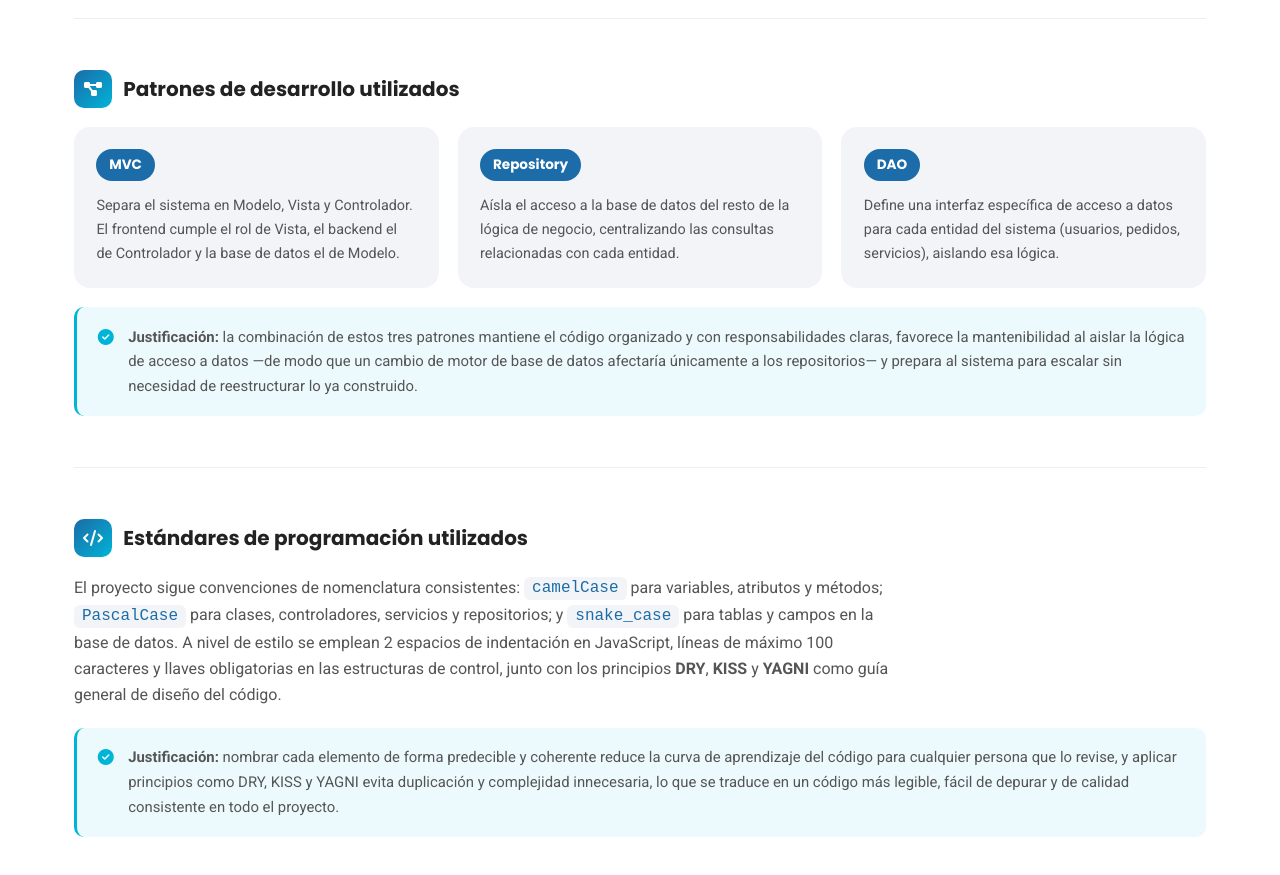
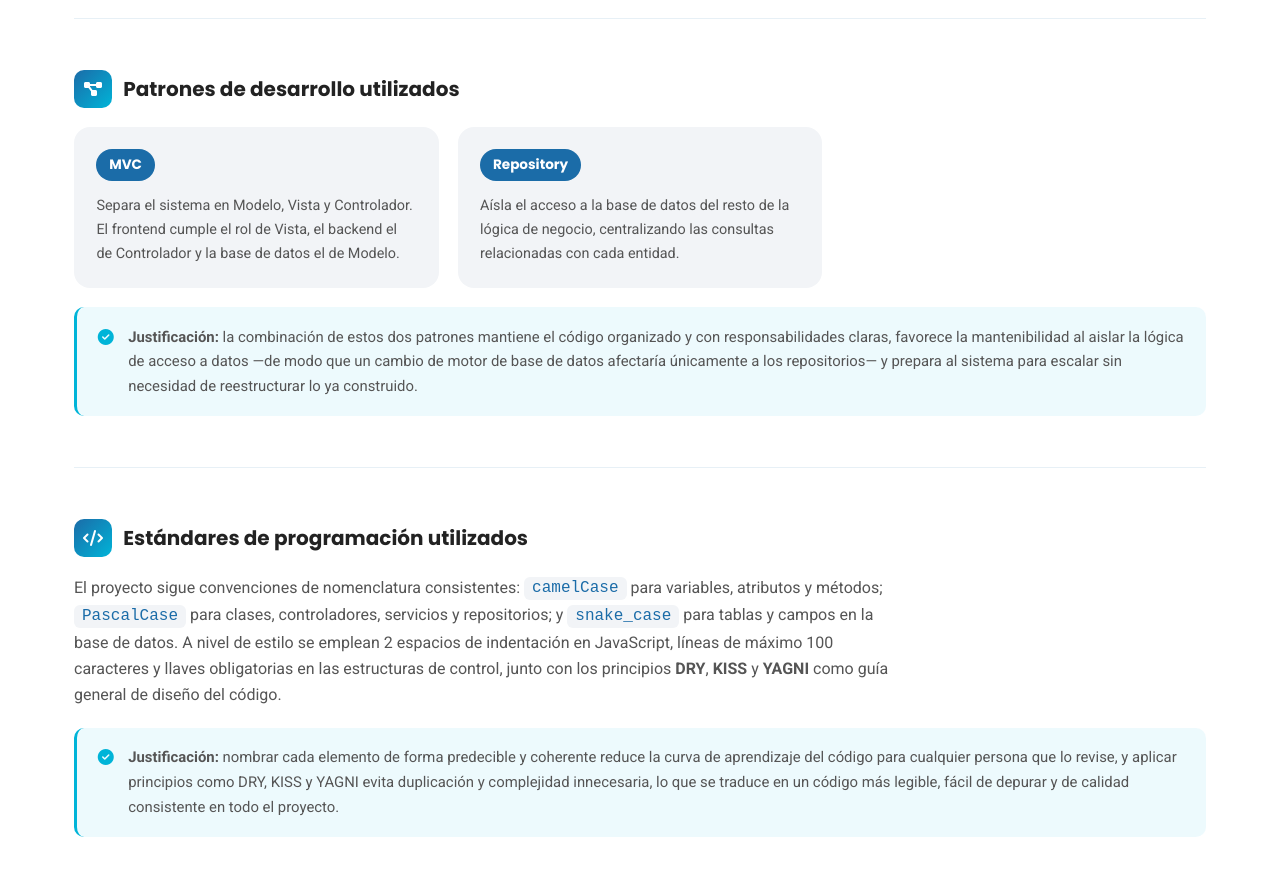
Before and after one commit to kevmorenome/Exposicion_Figma, a plain HTML site: page index.html in a window 1280 px wide. Shown: the part 5060-5935 px from the top of the page. Drawn offline with Linux system fonts and the light colour scheme.

Commit message:
cambio en patrones

```diff
--- a/index.html
+++ b/index.html
@@ -316,14 +316,10 @@
             <span class="pattern-card__badge">Repository</span>
             <p>Aísla el acceso a la base de datos del resto de la lógica de negocio, centralizando las consultas relacionadas con cada entidad.</p>
           </div>
-          <div class="pattern-card">
-            <span class="pattern-card__badge">DAO</span>
-            <p>Define una interfaz específica de acceso a datos para cada entidad del sistema (usuarios, pedidos, servicios), aislando esa lógica.</p>
-          </div>
         </div>
         <div class="justification">
           <i class="fa-solid fa-circle-check"></i>
-          <p><strong>Justificación:</strong> la combinación de estos tres patrones mantiene el código organizado y con responsabilidades claras, favorece la mantenibilidad al aislar la lógica de acceso a datos —de modo que un cambio de motor de base de datos afectaría únicamente a los repositorios— y prepara al sistema para escalar sin necesidad de reestructurar lo ya construido.</p>
+          <p><strong>Justificación:</strong> la combinación de estos dos patrones mantiene el código organizado y con responsabilidades claras, favorece la mantenibilidad al aislar la lógica de acceso a datos —de modo que un cambio de motor de base de datos afectaría únicamente a los repositorios— y prepara al sistema para escalar sin necesidad de reestructurar lo ya construido.</p>
         </div>
       </div>
 
```
